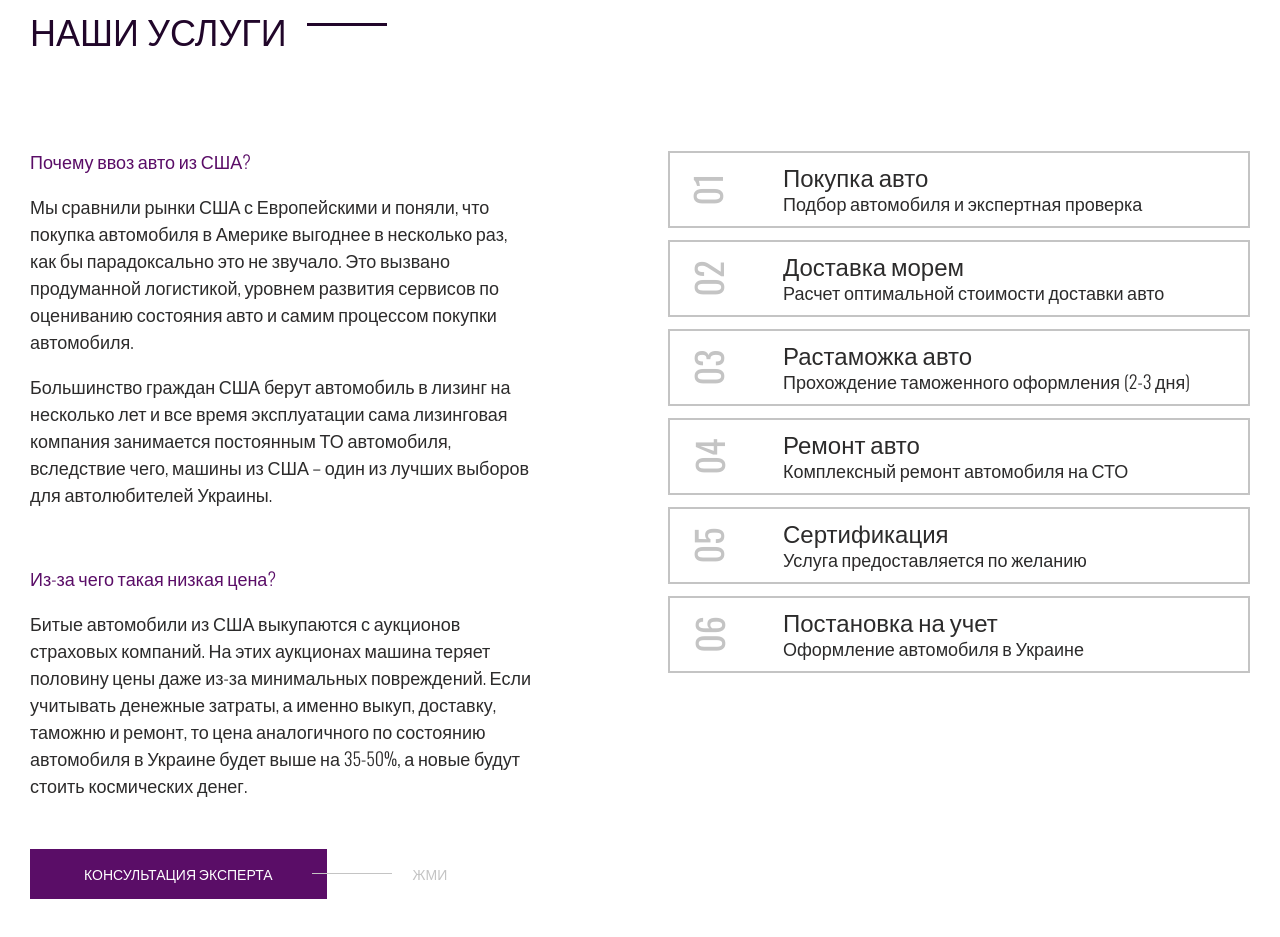
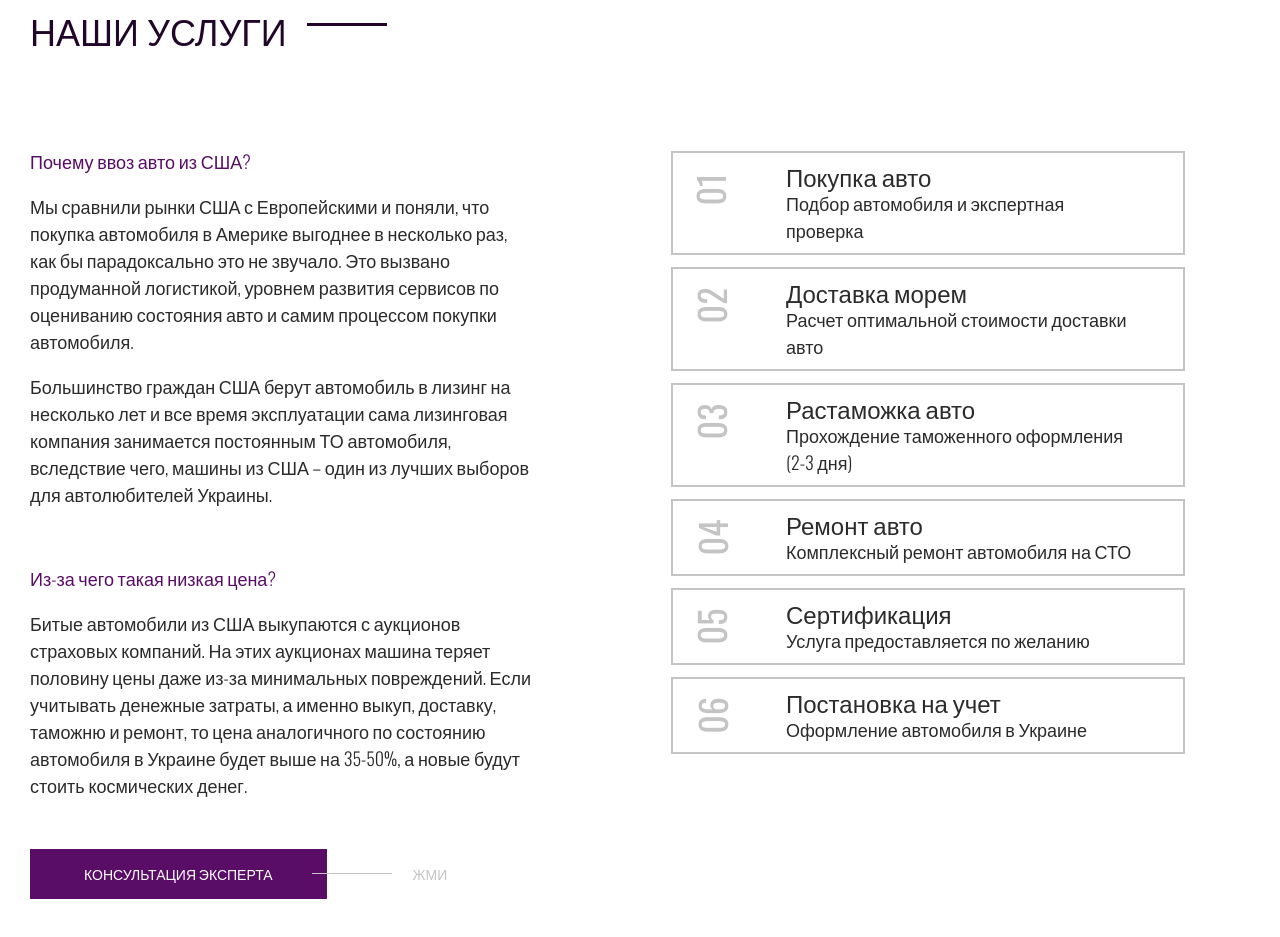
Before and after one commit to themedoed/autoexpress, a plain HTML site: page index.html in a window 1280 px wide. Shown: the part 1077-2014 px from the top of the page. Drawn offline with nearby package versions, Linux system fonts and the light colour scheme.

Commit message:
Пофиксил список при ховере

```diff
--- a/css/style.css
+++ b/css/style.css
@@ -197,8 +197,8 @@ a{
     counter-increment: my-counter;
     border: 2px solid #c4c4c4;
     margin-bottom: 12px;
-    width: 450px;
-    padding: 10px 15px 9px 113px;
+    width: 350px;
+    padding: 10px 47px 9px 113px;
     position: relative;
     transition: all .5s;
 }
@@ -217,7 +217,7 @@ a{
 }
 
 .services__item:hover{
-    width: 500px;
+    width: 400px;
     border: 2px solid #5A0D67;
     box-shadow: 0px 4px 4px rgba(0, 0, 0, 0.25);
 }
```
